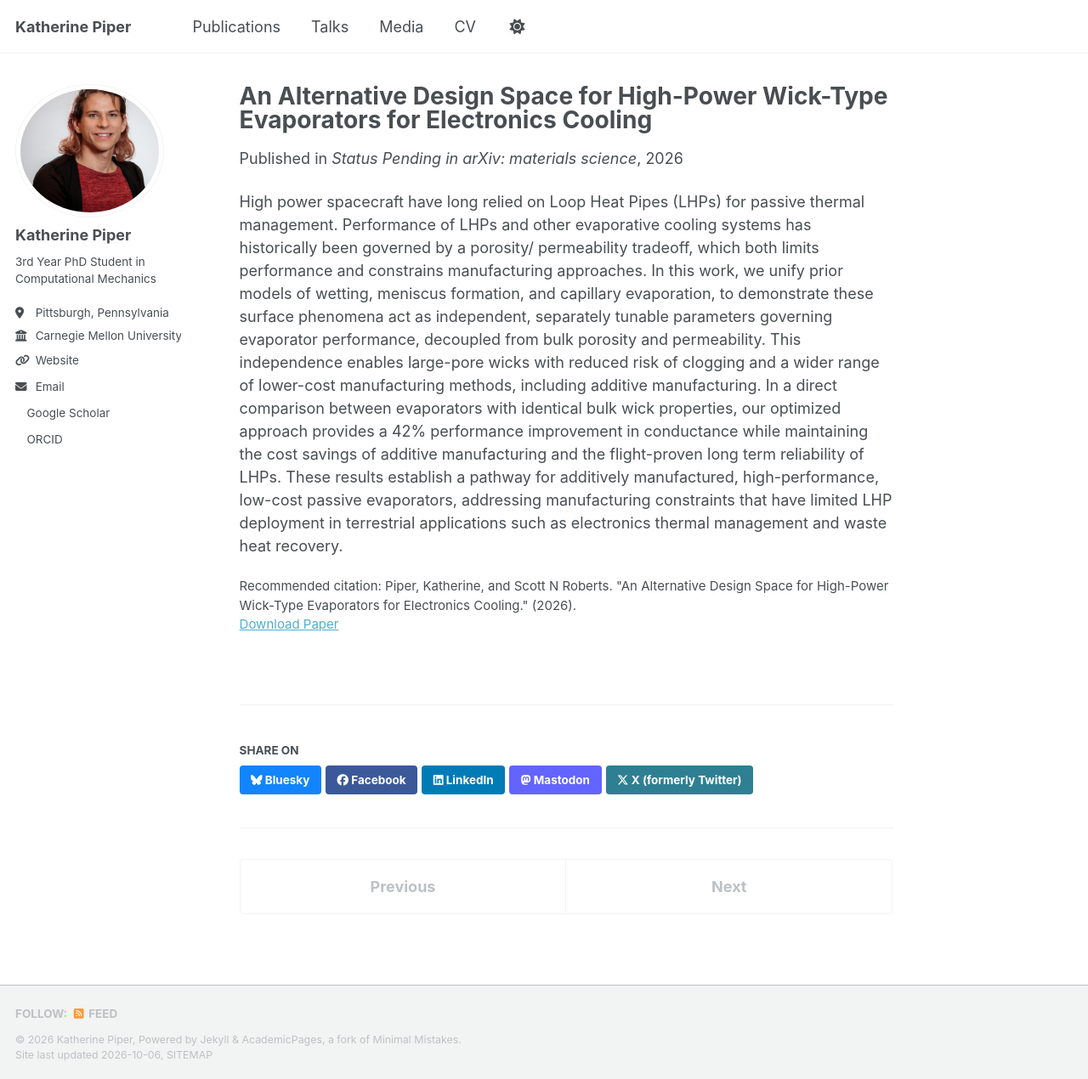
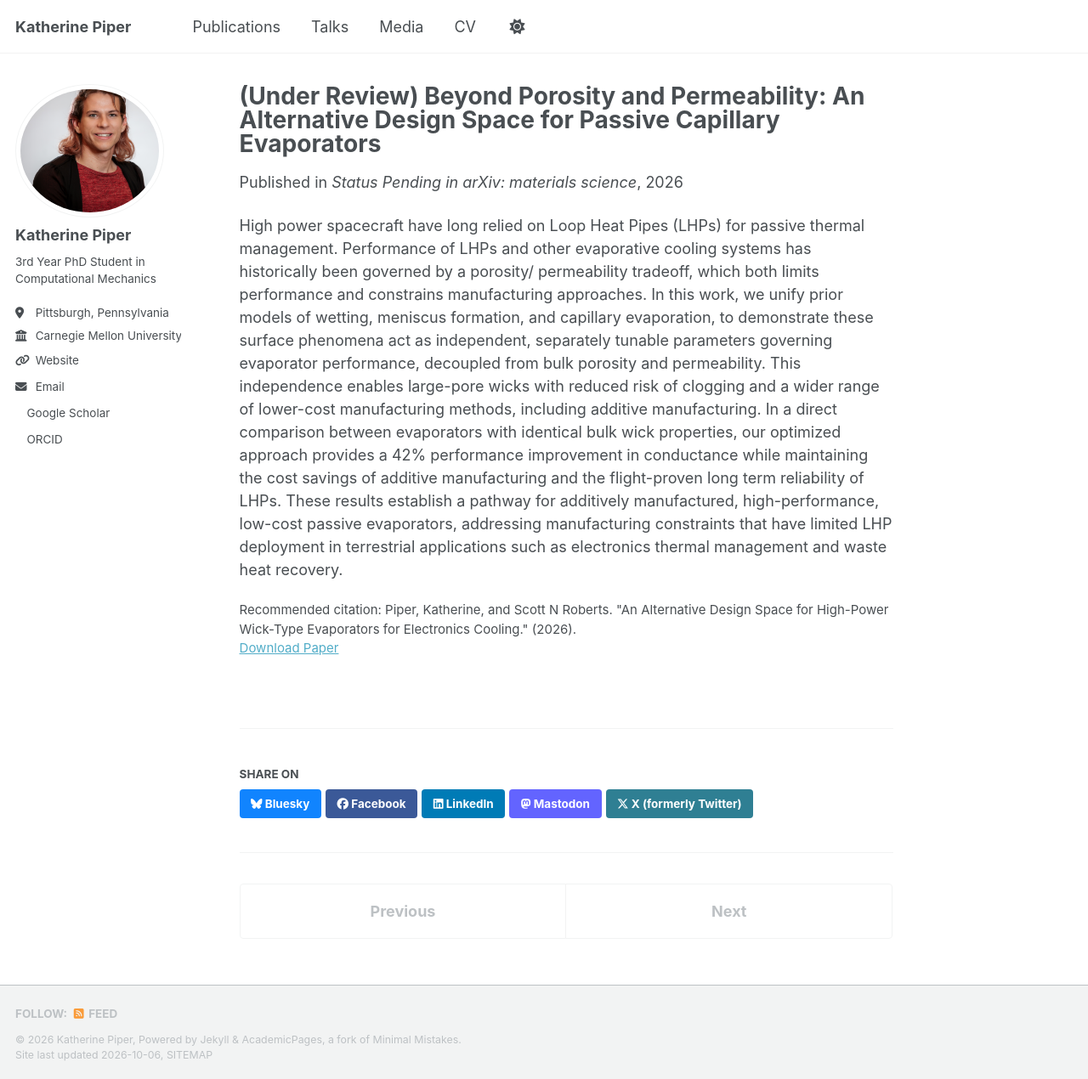
Before and after one commit to kbpiperphd/kbpiperphd.github.io, a Jekyll site: the page built from _publications/2026-1.md, in a window 1280 px wide and 1270 px high. Shown: the whole window at 85% size. Built offline with Jekyll 4.4.1, drawn with Linux system fonts in a browser that asks for light colours; a style sheet for code colours, icons or effects is not loaded.

Commit message:
Update 2026-1.md

```diff
--- a/_publications/2026-1.md
+++ b/_publications/2026-1.md
@@ -1,5 +1,5 @@
 ---
-title: "An Alternative Design Space for High-Power Wick-Type Evaporators for Electronics Cooling"
+title: "(Under Review) Beyond Porosity and Permeability: An Alternative Design Space for Passive Capillary Evaporators"
 collection: publications
 category: manuscripts
 permalink: /publication/2026-1
```
